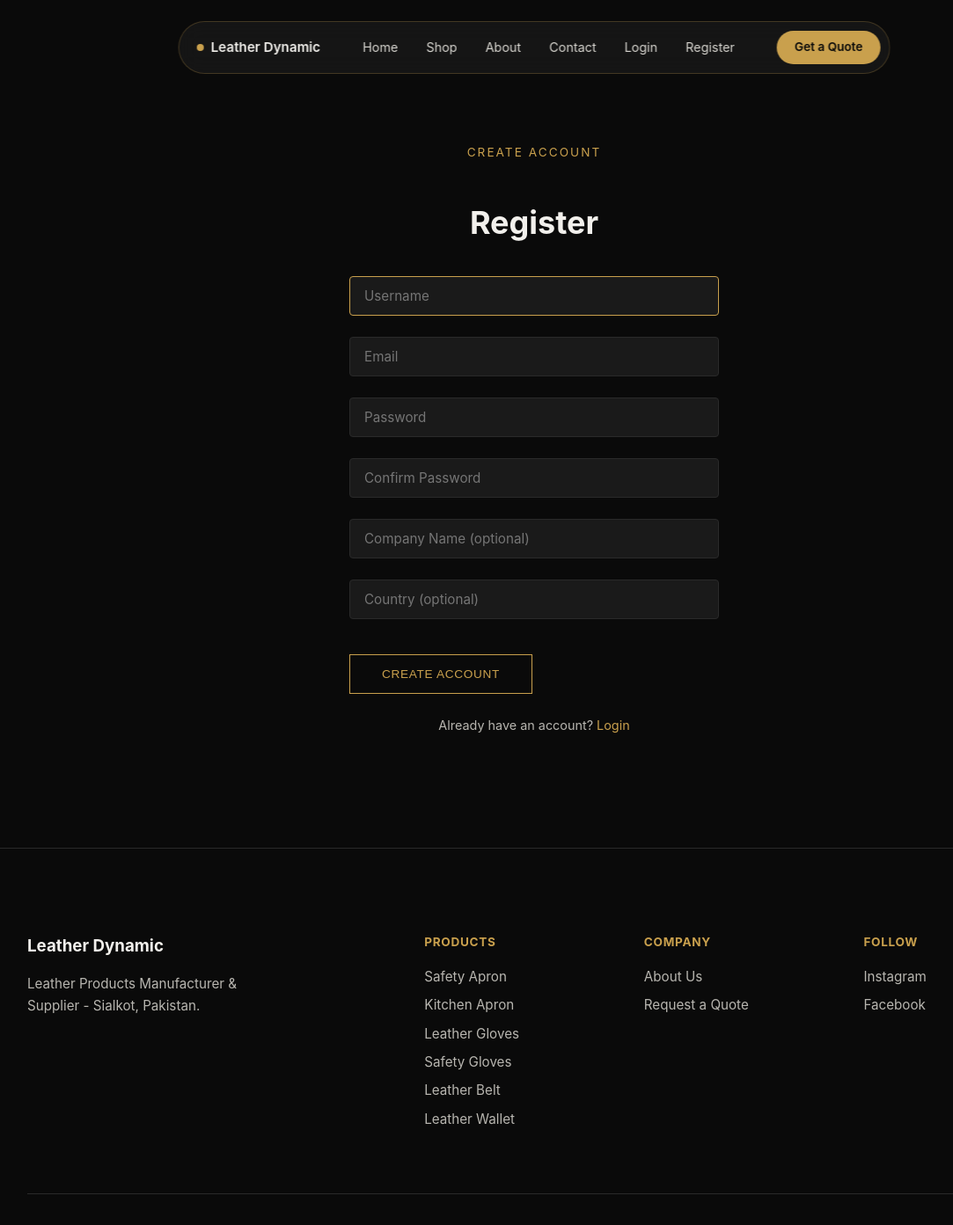
After one commit to ali-sher-makki/leather-dynamics, a Django app: page /register/ in a window 1280 px wide. The commit adds this page. Shown: the top 1393 px of the page at 88% size, without its empty margins (33-1116 px from the left). Run offline with Django 5.2, Linux system fonts and the light colour scheme; some libraries are stand-ins or nearby versions.

Commit message:
added session management(login ,logout , register ) and user model

```diff
--- a/leatherdynamic/settings.py
+++ b/leatherdynamic/settings.py
@@ -130,3 +130,7 @@ MAILERS = {
         'BACKEND': 'django.core.mail.backends.console.EmailBackend',
     },
 }
+
+LOGIN_URL = 'login'
+LOGIN_REDIRECT_URL = 'home'
+LOGOUT_REDIRECT_URL = 'home'
--- /dev/null
+++ b/shop/forms.py
@@ -0,0 +1,35 @@
+from django import forms
+from django.contrib.auth.forms import UserCreationForm, AuthenticationForm
+from django.contrib.auth.models import User
+
+class RegisterForm(UserCreationForm):
+    email = forms.EmailField(required=True)
+    company_name = forms.CharField(required=False)
+    country = forms.CharField(required=False)
+
+    class Meta:
+        model = User
+        fields = ["username", "email", "password1", "password2", "company_name", "country"]
+
+    def __init__(self, *args, **kwargs):
+        super().__init__(*args, **kwargs)
+        placeholders = {
+            "username": "Username",
+            "email": "Email",
+            "password1": "Password",
+            "password2": "Confirm Password",
+            "company_name": "Company Name (optional)",
+            "country": "Country (optional)",
+        }
+        for name, field in self.fields.items():
+            field.widget.attrs["placeholder"] = placeholders.get(name, "")
+            field.label = ""
+            field.help_text = ""
+
+class LoginForm(AuthenticationForm):
+    def __init__(self, *args, **kwargs):
+        super().__init__(*args, **kwargs)
+        self.fields["username"].widget.attrs["placeholder"] = "Username"
+        self.fields["password"].widget.attrs["placeholder"] = "Password"
+        self.fields["username"].label = ""
+        self.fields["password"].label = ""
--- a/shop/urls.py
+++ b/shop/urls.py
@@ -1,6 +1,8 @@
 from django.urls import path, include
+from django.contrib.auth import views as auth_views
 from rest_framework.routers import DefaultRouter
 from . import views
+from .forms import LoginForm
 
 router = DefaultRouter()
 router.register("products", views.ProductViewSet, basename="product")
@@ -12,6 +14,9 @@ urlpatterns = [
     path("shop/category/<int:pk>/", views.shop_category_products, name="shop-category"),
     path("shop/<int:pk>/", views.product_detail, name="product-page"),
     path("contact/", views.contact_page, name="contact-page"),
+    path("register/", views.register_view, name="register"),
+    path("login/", auth_views.LoginView.as_view(template_name="login.html", authentication_form=LoginForm), name="login"),
+    path("logout/", auth_views.LogoutView.as_view(next_page="home"), name="logout"),
     path("api/", include(router.urls)),
     path("api/quote/", views.QuoteRequestCreateView.as_view(), name="quote-create"),
 ]
--- a/shop/views.py
+++ b/shop/views.py
@@ -1,7 +1,9 @@
-from django.shortcuts import render, get_object_or_404
+from django.shortcuts import render, get_object_or_404, redirect
+from django.contrib.auth import login
 from rest_framework import viewsets, generics
 from .models import Product, QuoteRequest, Category
 from .serializers import ProductSerializer, QuoteRequestSerializer
+from .forms import RegisterForm
 
 def home(request):
     categories = Category.objects.all()
@@ -27,6 +29,22 @@ def product_detail(request, pk):
 def contact_page(request):
     return render(request, "contact.html")
 
+def register_view(request):
+    if request.user.is_authenticated:
+        return redirect("home")
+    if request.method == "POST":
+        form = RegisterForm(request.POST)
+        if form.is_valid():
+            user = form.save()
+            user.profile.company_name = form.cleaned_data.get("company_name", "")
+            user.profile.country = form.cleaned_data.get("country", "")
+            user.profile.save()
+            login(request, user)
+            return redirect("home")
+    else:
+        form = RegisterForm()
+    return render(request, "register.html", {"form": form})
+
 class ProductViewSet(viewsets.ReadOnlyModelViewSet):
     queryset = Product.objects.all()
     serializer_class = ProductSerializer
--- a/static/css/style.css
+++ b/static/css/style.css
@@ -364,3 +364,21 @@ body {
 .category-card-image { aspect-ratio: 4 / 3; background: linear-gradient(160deg, #5a3d2b, #2e1e14); background-size: cover; background-position: center; }
 .category-card h3 { padding: var(--space-3); color: var(--color-text); font-size: 1.05rem; letter-spacing: 0.02em; }
 .category-card:hover { border-color: var(--color-accent); transform: translateY(-4px); }
+
+.hero-image img {
+  border-radius: 50%;
+  object-fit: cover;
+  aspect-ratio: 1 / 1;
+  filter: none;
+  box-shadow: 0 0 70px rgba(201, 160, 77, 0.18);
+}
+
+.nav-link-button { background: none; border: none; color: #d8d6d0; font-size: 0.9rem; cursor: pointer; font-family: inherit; padding: 0; }
+.nav-link-button:hover { color: var(--color-accent); }
+.nav-logout-form { display: flex; align-items: center; }
+.mobile-menu form { width: 100%; display: flex; justify-content: center; }
+
+.auth-form-block { max-width: 420px; margin: 0 auto; text-align: center; }
+.auth-form-block .contact-form { text-align: left; }
+.auth-switch { margin-top: var(--space-3); color: #b8b6b0; font-size: 0.9rem; text-align: center; }
+.auth-switch a { color: var(--color-accent); text-decoration: none; }
--- a/templates/base.html
+++ b/templates/base.html
@@ -1,5 +1,6 @@
 <!DOCTYPE html>
 <html lang="en">
+
 <head>
   <meta charset="UTF-8">
   <meta name="viewport" content="width=device-width, initial-scale=1.0">
@@ -7,6 +8,7 @@
   <title>Leather Dynamic</title>
   <link rel="stylesheet" href='{% static "css/style.css" %}'>
 </head>
+
 <body>
   <nav class="floating-nav">
     <div class="nav-brand">
@@ -14,10 +16,22 @@
       Leather Dynamic
     </div>
     <div class="nav-links">
+      {% if user.is_superuser %}
+      <a href="{% url 'admin:index' %}">admin</a>
+      {% endif %}
       <a href="{% url 'home' %}">Home</a>
       <a href="{% url 'shop-list' %}">Shop</a>
       <a href="{% url 'home' %}#our-craft">About</a>
       <a href="{% url 'contact-page' %}">Contact</a>
+      {% if user.is_authenticated %}
+      <form action="{% url 'logout' %}" method="post" class="nav-logout-form">
+        {% csrf_token %}
+        <button type="submit" class="nav-link-button">Logout</button>
+      </form>
+      {% else %}
+      <a href="{% url 'login' %}">Login</a>
+      <a href="{% url 'register' %}">Register</a>
+      {% endif %}
     </div>
     <a href="{% url 'contact-page' %}" class="nav-cta">Get a Quote</a>
     <button class="nav-toggle" id="nav-toggle" aria-label="Toggle menu">
@@ -25,10 +39,22 @@
     </button>
   </nav>
   <div class="mobile-menu" id="mobile-menu">
+    {% if user.is_superuser %}
+    <a href="{% url 'admin:index' %}">admin</a>
+    {% endif %}
     <a href="{% url 'home' %}">Home</a>
     <a href="{% url 'shop-list' %}">Shop</a>
     <a href="{% url 'home' %}#our-craft">About</a>
     <a href="{% url 'contact-page' %}">Contact</a>
+    {% if user.is_authenticated %}
+    <form action="{% url 'logout' %}" method="post">
+      {% csrf_token %}
+      <button type="submit" class="nav-link-button">Logout</button>
+    </form>
+    {% else %}
+    <a href="{% url 'login' %}">Login</a>
+    <a href="{% url 'register' %}">Register</a>
+    {% endif %}
     <a href="{% url 'contact-page' %}" class="nav-cta">Get a Quote</a>
   </div>
 
@@ -69,4 +95,5 @@
   <script src='{% static "js/animations.js" %}'></script>
   {% block extra_js %}{% endblock %}
 </body>
+
 </html>
--- /dev/null
+++ b/templates/register.html
@@ -0,0 +1,18 @@
+{% extends "base.html" %}
+{% block content %}
+<section class="contact-page">
+  <div class="auth-form-block">
+    <span class="eyebrow">Create Account</span>
+    <h1 class="contact-page-title">Register</h1>
+    <form method="post" class="contact-form">
+      {% csrf_token %}
+      {% for field in form %}
+        {{ field }}
+        {% if field.errors %}<p class="form-status error">{{ field.errors|striptags }}</p>{% endif %}
+      {% endfor %}
+      <button type="submit" class="btn-primary">Create Account</button>
+    </form>
+    <p class="auth-switch">Already have an account? <a href="{% url 'login' %}">Login</a></p>
+  </div>
+</section>
+{% endblock %}
```
Also changed, not shown: shop/models.py (+18 -0 lines), templates/login.html (added, +18 -0 lines), shop/migrations/0006_profile.py (added). Lines whose indentation alone changed are shown as unchanged.
